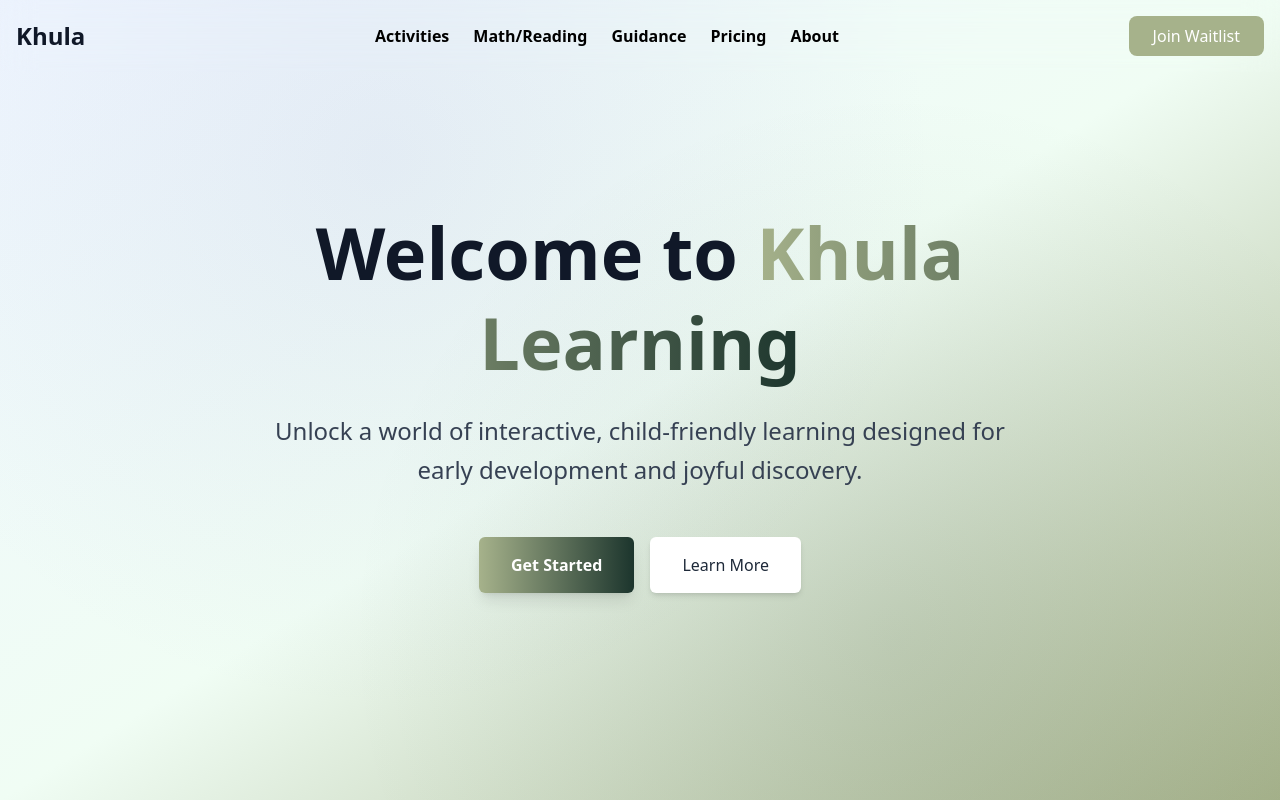
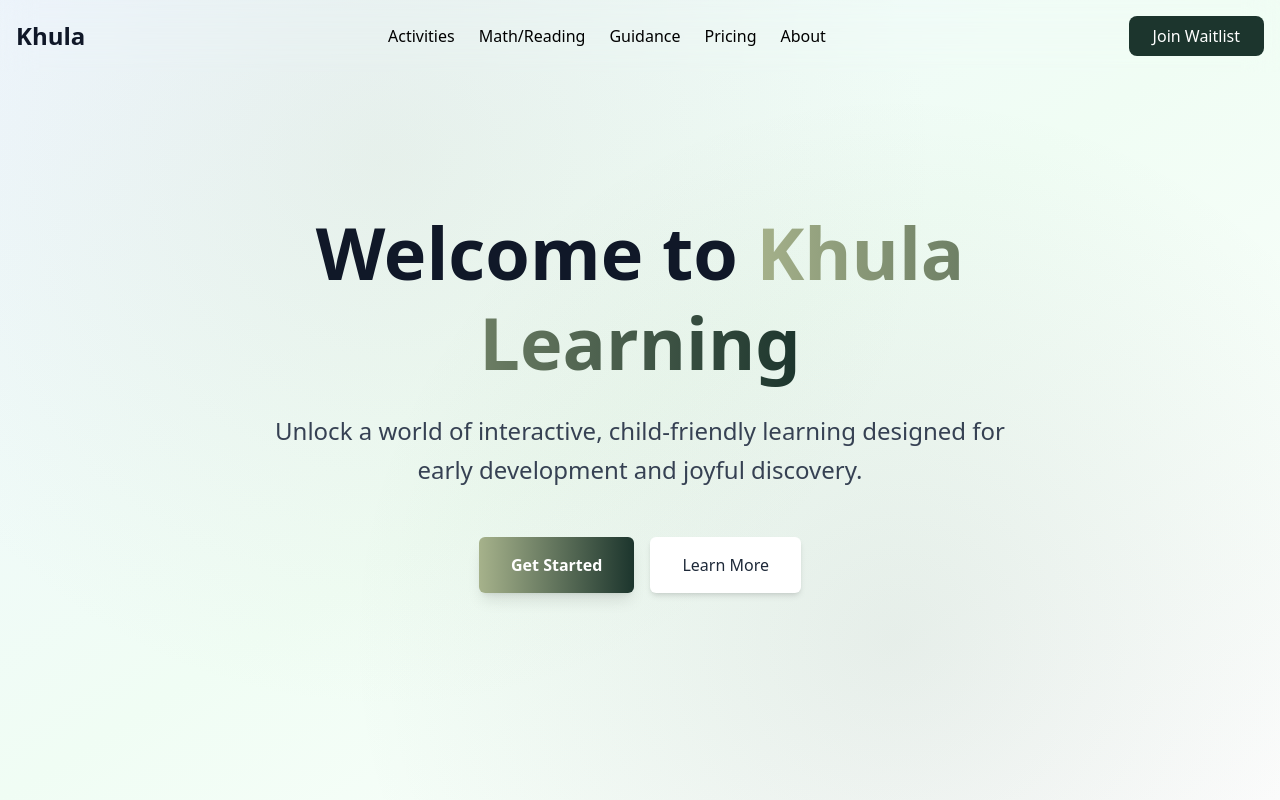
Before and after one commit to AliMora83/khula-landing, a Next.js app: page / in a window 1280 px wide. Shown: the top 800 px of the page. Built offline with nearby package versions, Linux system fonts and the light colour scheme.

Commit message:
Hero Colors

```diff
--- a/src/components/Header.tsx
+++ b/src/components/Header.tsx
@@ -8,29 +8,54 @@ export default function Header() {
           Khula
         </Link>
         <div className="hidden md:flex space-x-8">
-  <ul className="flex gap-6 font-bold">
+<ul className="flex gap-6 font-normal text-md">
   <li>
-      <a href="#activities" className="hover:text-accent transition-colors">Activities</a>
+    <a
+      href="#activities"
+      className="hover:text-accent hover:font-bold hover:scale-105 transition-all duration-200"
+    >
+      Activities
+    </a>
   </li>
   <li>
-      <a href="#math-reading" className="hover:text-accent transition-colors">Math/Reading</a>
+    <a
+      href="#math-reading"
+      className="hover:text-accent hover:font-bold hover:scale-105 transition-all duration-200"
+    >
+      Math/Reading
+    </a>
   </li>
   <li>
-      <a href="#learning-path" className="hover:text-accent transition-colors">Guidance</a>
+    <a
+      href="#learning-path"
+      className="hover:text-accent hover:font-bold hover:scale-105 transition-all duration-200"
+    >
+      Guidance
+    </a>
   </li>
   <li>
-      <a href="#pricing" className="hover:text-accent transition-colors">Pricing</a>
+    <a
+      href="#pricing"
+      className="hover:text-accent hover:font-bold hover:scale-105 transition-all duration-200"
+    >
+      Pricing
+    </a>
   </li>
   <li>
-      <a href="#about" className="hover:text-accent transition-colors">About</a>
+    <a
+      href="#about"
+      className="hover:text-accent hover:font-bold hover:scale-105 transition-all duration-200"
+    >
+      About
+    </a>
   </li>
+</ul>
 
-  </ul>
         </div>
         <Link
               href="#waitlist"
-              className="px-6 py-2 rounded-lg text-white transition"
-              style={{ backgroundColor: "var(--primary-green)" }}
+              className="px-6 py-2 rounded-lg text-white transition transform hover:scale-105 duration-300"
+              style={{ backgroundColor: "var(--secondary-deep)" }}
             >
           Join Waitlist
         </Link>
--- a/src/components/Hero.tsx
+++ b/src/components/Hero.tsx
@@ -2,8 +2,8 @@ export default function Hero() {
   return (
     <section className="relative min-h-screen flex items-center justify-center overflow-hidden">
       {/* Background with gradient */}
-      <div className="absolute inset-0 bg-gradient-to-br from-blue-50 via-green-50 to-[var(--primary-green)]">
-        <div className="absolute inset-0 bg-[radial-gradient(circle_at_30%_20%,_rgba(120,119,198,0.1),transparent_50%)]" />
+      <div className="absolute inset-0 bg-gradient-to-br from-blue-50 via-green-50 to-[var(--soft-grey)]">
+        <div className="absolute inset-0 bg-[radial-gradient(circle_at_30%_20%,_rgba(166,178,139,0.13),transparent_50%)]" />
         <div className="absolute inset-0 bg-[radial-gradient(circle_at_70%_80%,_rgba(28,53,45,0.08),transparent_50%)]" />
       </div>
 
```
Lines whose indentation alone changed are shown as unchanged.
